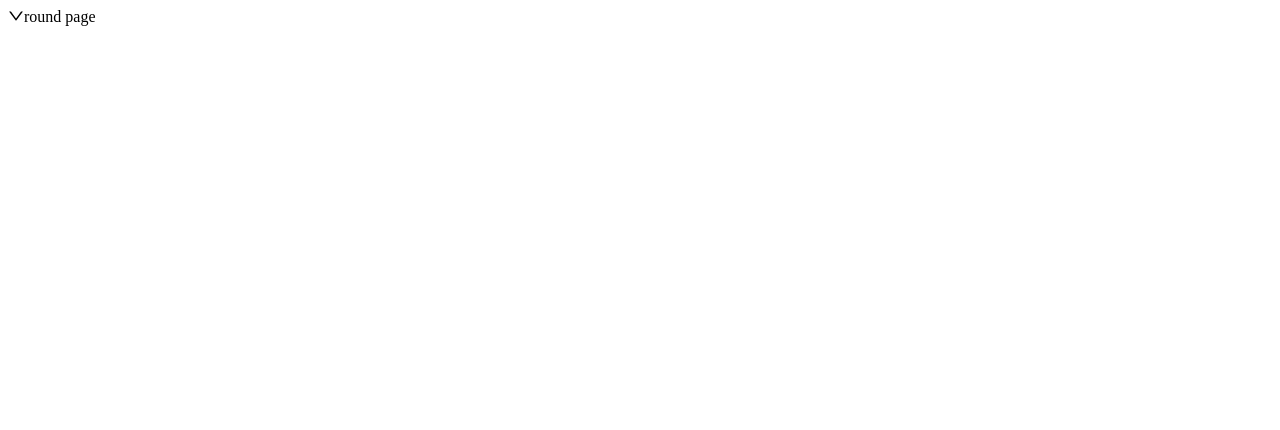
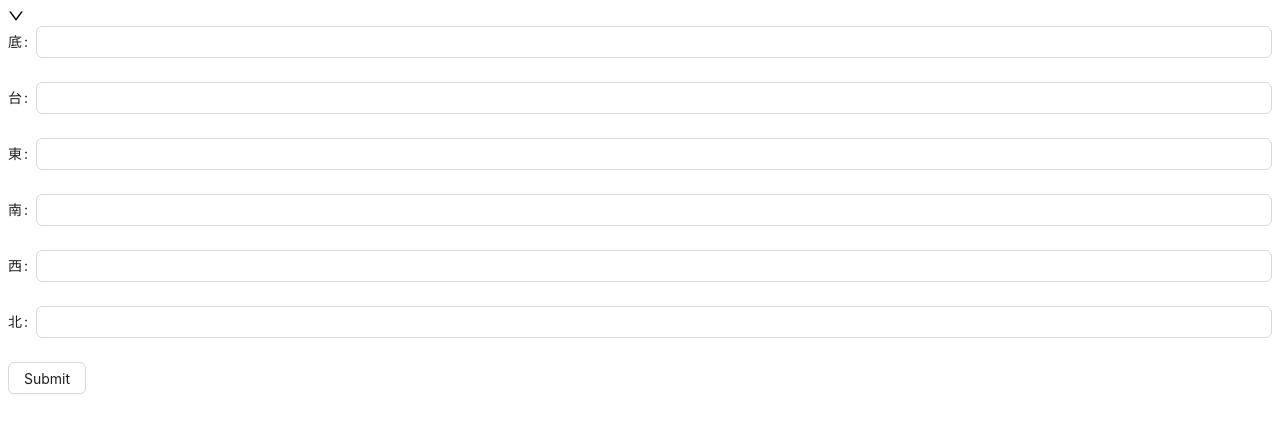
Before and after one commit to hp41299889/huihui-mahjong-statistics-react, a React (Create React App) app: page /round in a window 1280 px wide. Shown: the top 430 px of the page. Built offline with nearby package versions, Linux system fonts and the light colour scheme.

Commit message:
feat: add Round form and finish round & record api

```diff
--- a/src/pages/record/Record.tsx
+++ b/src/pages/record/Record.tsx
@@ -8,6 +8,7 @@ import DrawForm from "./DrawForm";
 import FakeForm from "./FakeForm";
 import { EEndType, EWindLabel, EWind } from "../../enum";
 import { IRecordForm } from "../../interface";
+import { windOptions } from "../../option";
 
 
 interface IEndType {
@@ -74,16 +75,31 @@ const Record: React.FC = () => {
     };
 
     const renderPlayerList = (dealerNum: number) => {
-        console.log(players);
-        return (
-            <div>
-                {windList.map((item, index) => (
-                    <>
-                        {players[index].name && <span key={`${item}_${index}`}>{players[index].name}</span>}
-                    </>
-                ))}
-            </div>
-        )
+        if (players.length < 1) {
+            return null;
+        } else {
+            return (
+                <>
+                    {windOptions.map((wind, index) => (
+                        <div
+                            style={{ display: 'flex', flexDirection: 'column' }}
+                            key={`${wind.value}_${players[index].name}`}
+                        >
+                            {index === dealerNum && <>
+                                <span style={{ color: 'red' }}>{wind.label}</span>
+                                <span style={{ color: 'red' }}> {players[index].name}</span>
+                            </>}
+                            {index !== dealerNum && <>
+                                <span>{wind.label}</span>
+                                <span>{players[index].name}</span>
+                            </>}
+
+                        </div>
+                    ))
+                    }
+                </>
+            )
+        };
     };
 
     const onChangeEndType = (e: RadioChangeEvent) => {
--- a/src/pages/round/Round.tsx
+++ b/src/pages/round/Round.tsx
@@ -1,10 +1,49 @@
 import React from "react";
-import * as axios from 'axios';
+import { Button, Form, Input } from "antd";
+import { useNavigate } from 'react-router-dom';
+import axios from "axios";
 
 const Round: React.FC = () => {
+    const navigate = useNavigate();
+    const onSubmit = (value: any) => {
+        console.log(value);
+
+        axios.post('http://localhost:8080/round', value)
+            .then(res => {
+                console.log(res);
+                navigate('/record');
+            })
+            .catch(err => {
+                console.log(err);
+            })
+    };
     return (
         <>
-            round page
+            <Form
+                onFinish={onSubmit}
+            >
+                <Form.Item label='底' name='base'>
+                    <Input />
+                </Form.Item>
+                <Form.Item label='台' name='point'>
+                    <Input />
+                </Form.Item>
+                <Form.Item label='東' name='eastId'>
+                    <Input />
+                </Form.Item>
+                <Form.Item label='南' name='southId'>
+                    <Input />
+                </Form.Item>
+                <Form.Item label='西' name='westId'>
+                    <Input />
+                </Form.Item>
+                <Form.Item label='北' name='northId'>
+                    <Input />
+                </Form.Item>
+                <Form.Item>
+                    <Button htmlType='submit'>Submit</Button>
+                </Form.Item>
+            </Form>
         </>
     )
 };
```
